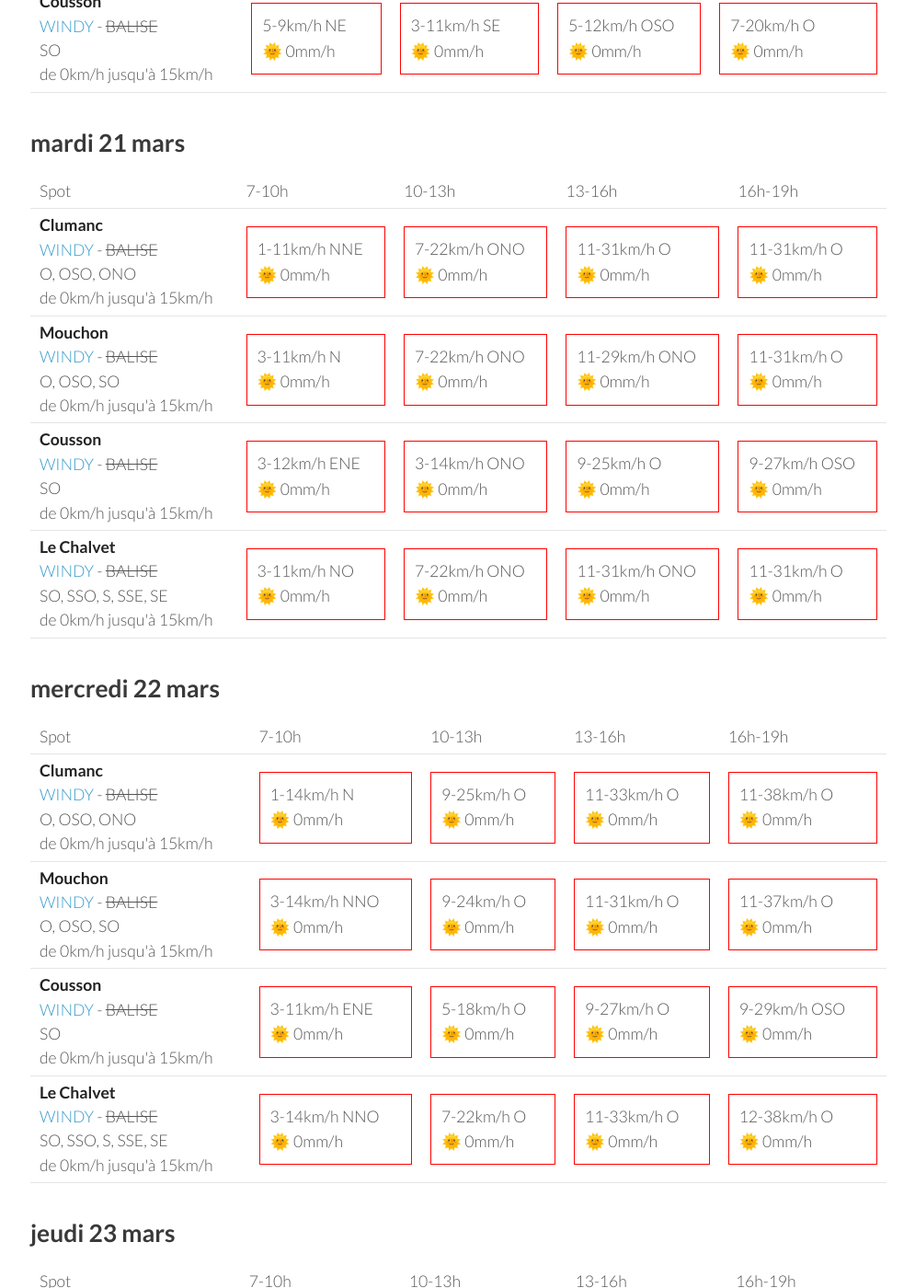
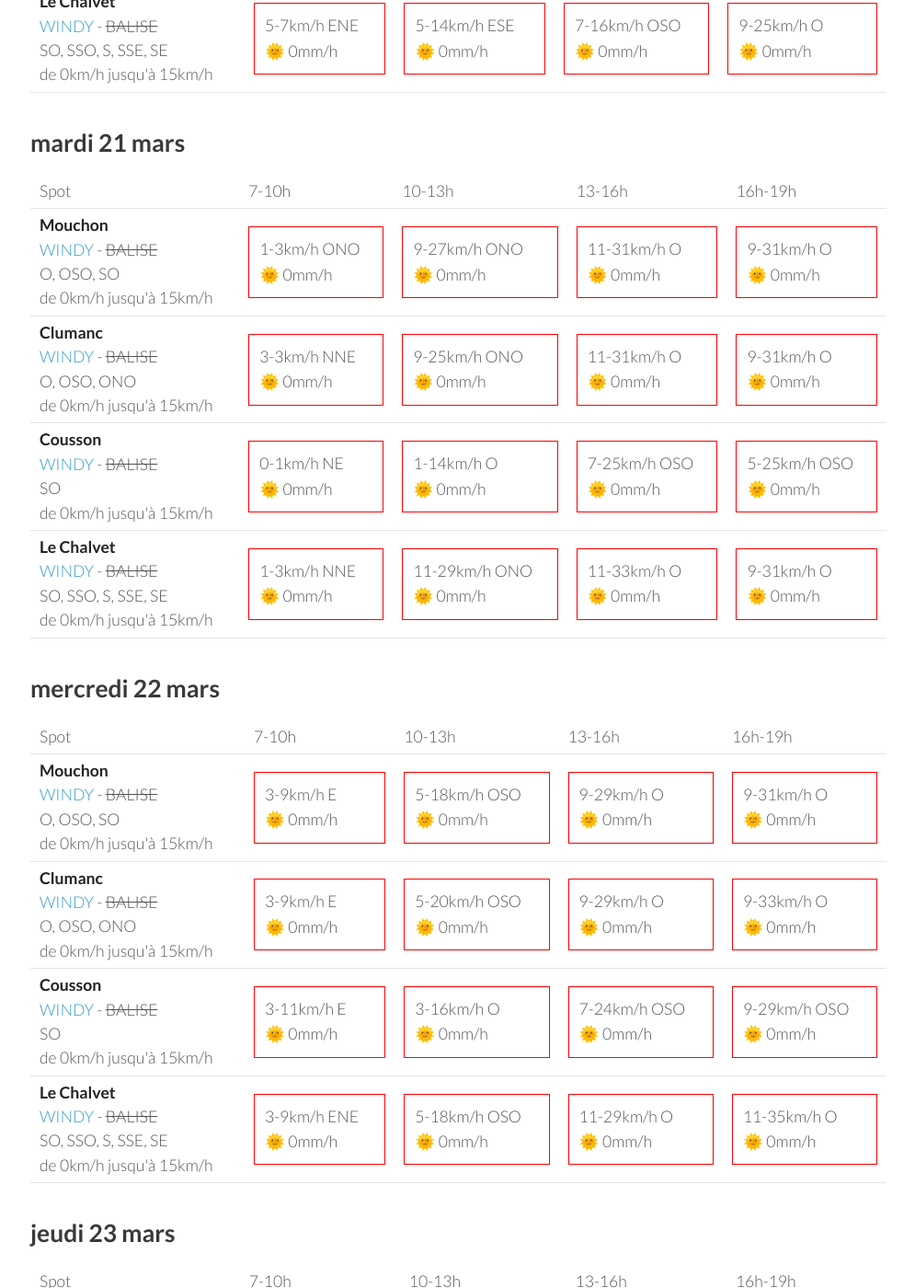
Before and after one commit to parapente-dans-le-nord/parapente-dans-le-nord.github.io, a Jekyll site: the page built from serre_poncon.markdown, in a window 1280 px wide and 1400 px high, scrolled down 1325 px. Shown: the whole window at 92% size, without its empty margins (25-1020 px from the left). Built offline with Jekyll 4.4.1, drawn with Linux system fonts in a browser that asks for light colours; some of the changed text lies outside the part shown.

Commit message:
update index.markdown

```diff
--- a/serre_poncon.markdown
+++ b/serre_poncon.markdown
@@ -25,36 +25,36 @@ page mise à jour le dimanche 19 mars 13:31
         <td><strong>Clumanc</strong><br><a href="https://windy.com/44.027/6.402?43.914,6.403,10,m:eSxaglP">WINDY</a> - <span class="no-balise"> BALISE </span><br> <span class="vent-favorable">O, OSO, ONO</span><br><span class="force-vent">de 0km/h jusqu'à 15km/h</span> </td>
 
             <td><div class="not-flyable"><p>0-0km/h NA</p><p>🌧️ 0mm/h</p></div></td>
-            <td><div class="not-flyable"><p>3-9km/h SO</p><p>🌞 0mm/h</p></div></td>
-            <td><div class="not-flyable"><p>9-22km/h O</p><p>🌞 0.3mm/h</p></div></td>
-            <td><div class="not-flyable"><p>20-42km/h O</p><p>🌞 0.4mm/h</p></div></td>
+            <td><div class="not-flyable"><p>0-0km/h NA</p><p>🌧️ 0mm/h</p></div></td>
+            <td><div class="not-flyable"><p>0-0km/h NA</p><p>🌧️ 0mm/h</p></div></td>
+            <td><div class="not-flyable"><p>9-22km/h O</p><p>🌞 0mm/h</p></div></td>
+
+    </tr>
+<tr>
+        <td><strong>Mouchon</strong><br><a href="https://windy.com/43.992/6.424?43.878,6.425,10,m:eSuaglR">WINDY</a> - <span class="no-balise"> BALISE </span><br> <span class="vent-favorable">O, OSO, SO</span><br><span class="force-vent">de 0km/h jusqu'à 15km/h</span> </td>
+
+            <td><div class="not-flyable"><p>0-0km/h NA</p><p>🌧️ 0mm/h</p></div></td>
+            <td><div class="not-flyable"><p>0-0km/h NA</p><p>🌧️ 0mm/h</p></div></td>
+            <td><div class="not-flyable"><p>0-0km/h NA</p><p>🌧️ 0mm/h</p></div></td>
+            <td><div class="not-flyable"><p>7-22km/h ONO</p><p>🌞 0mm/h</p></div></td>
+
+    </tr>
+<tr>
+        <td><strong>Cousson</strong><br><a href="https://windy.com/44.054/6.240?43.940,6.241,10,m:eSAaglz">WINDY</a> - <span class="no-balise"> BALISE </span><br> <span class="vent-favorable">SO</span><br><span class="force-vent">de 0km/h jusqu'à 15km/h</span> </td>
+
+            <td><div class="not-flyable"><p>0-0km/h NA</p><p>🌧️ 0mm/h</p></div></td>
+            <td><div class="not-flyable"><p>0-0km/h NA</p><p>🌧️ 0mm/h</p></div></td>
+            <td><div class="not-flyable"><p>0-0km/h NA</p><p>🌧️ 0mm/h</p></div></td>
+            <td><div class="not-flyable"><p>5-14km/h O</p><p>🌞 0mm/h</p></div></td>
 
     </tr>
 <tr>
         <td><strong>Le Chalvet</strong><br><a href="https://windy.com/43.979/6.480?43.866,6.480,10,m:eSsaglX">WINDY</a> - <span class="no-balise"> BALISE </span><br> <span class="vent-favorable">SO, SSO, S, SSE, SE</span><br><span class="force-vent">de 0km/h jusqu'à 15km/h</span> </td>
 
             <td><div class="not-flyable"><p>0-0km/h NA</p><p>🌧️ 0mm/h</p></div></td>
-            <td><div class="not-flyable"><p>3-9km/h OSO</p><p>🌞 0mm/h</p></div></td>
+            <td><div class="not-flyable"><p>0-0km/h NA</p><p>🌧️ 0mm/h</p></div></td>
+            <td><div class="not-flyable"><p>0-0km/h NA</p><p>🌧️ 0mm/h</p></div></td>
             <td><div class="not-flyable"><p>9-22km/h O</p><p>🌞 0mm/h</p></div></td>
-            <td><div class="not-flyable"><p>12-33km/h OSO</p><p>🌞 0mm/h</p></div></td>
-
-    </tr>
-<tr>
-        <td><strong>Mouchon</strong><br><a href="https://windy.com/43.992/6.424?43.878,6.425,10,m:eSuaglR">WINDY</a> - <span class="no-balise"> BALISE </span><br> <span class="vent-favorable">O, OSO, SO</span><br><span class="force-vent">de 0km/h jusqu'à 15km/h</span> </td>
-
-            <td><div class="not-flyable"><p>0-0km/h NA</p><p>🌧️ 0mm/h</p></div></td>
-            <td><div class="not-flyable"><p>3-11km/h SSO</p><p>🌞 0mm/h</p></div></td>
-            <td><div class="not-flyable"><p>7-18km/h ONO</p><p>🌞 0mm/h</p></div></td>
-            <td><div class="not-flyable"><p>14-35km/h ONO</p><p>🌞 0.6mm/h</p></div></td>
-
-    </tr>
-<tr>
-        <td><strong>Cousson</strong><br><a href="https://windy.com/44.054/6.240?43.940,6.241,10,m:eSAaglz">WINDY</a> - <span class="no-balise"> BALISE </span><br> <span class="vent-favorable">SO</span><br><span class="force-vent">de 0km/h jusqu'à 15km/h</span> </td>
-
-            <td><div class="not-flyable"><p>0-0km/h NA</p><p>🌧️ 0mm/h</p></div></td>
-            <td><div class="not-flyable"><p>1-5km/h ONO</p><p>🌧 1.4mm/h</p></div></td>
-            <td><div class="not-flyable"><p>5-14km/h OSO</p><p>🌧 0.6mm/h</p></div></td>
-            <td><div class="not-flyable"><p>7-37km/h OSO</p><p>🌧 1.1mm/h</p></div></td>
 
     </tr>
 
@@ -76,40 +76,40 @@ page mise à jour le dimanche 19 mars 13:31
 <tr>
         <td><strong>Clumanc</strong><br><a href="https://windy.com/44.027/6.402?43.914,6.403,10,m:eSxaglP">WINDY</a> - <span class="no-balise"> BALISE </span><br> <span class="vent-favorable">O, OSO, ONO</span><br><span class="force-vent">de 0km/h jusqu'à 15km/h</span> </td>
 
-            <td><div class="not-flyable"><p>1-5km/h ENE</p><p>🌞 0mm/h</p></div></td>
-            <td><div class="flyable"><p>3-5km/h OSO</p><p>🌞 0mm/h</p></div></td>
+            <td><div class="not-flyable"><p>3-3km/h NE</p><p>🌞 0mm/h</p></div></td>
+            <td><div class="flyable"><p>3-7km/h OSO</p><p>🌞 0mm/h</p></div></td>
             <td><div class="not-flyable"><p>7-18km/h OSO</p><p>🌞 0mm/h</p></div></td>
-            <td><div class="not-flyable"><p>9-25km/h O</p><p>🌞 0mm/h</p></div></td>
+            <td><div class="not-flyable"><p>9-24km/h O</p><p>🌞 0mm/h</p></div></td>
+
+
+    </tr>
+<tr>
+        <td><strong>Mouchon</strong><br><a href="https://windy.com/43.992/6.424?43.878,6.425,10,m:eSuaglR">WINDY</a> - <span class="no-balise"> BALISE </span><br> <span class="vent-favorable">O, OSO, SO</span><br><span class="force-vent">de 0km/h jusqu'à 15km/h</span> </td>
+
+            <td><div class="not-flyable"><p>3-5km/h SSE</p><p>🌞 0mm/h</p></div></td>
+            <td><div class="not-flyable"><p>5-14km/h SE</p><p>🌞 0mm/h</p></div></td>
+            <td><div class="not-flyable"><p>5-18km/h O</p><p>🌞 0mm/h</p></div></td>
+            <td><div class="not-flyable"><p>7-24km/h ONO</p><p>🌞 0mm/h</p></div></td>
+
+
+    </tr>
+<tr>
+        <td><strong>Cousson</strong><br><a href="https://windy.com/44.054/6.240?43.940,6.241,10,m:eSAaglz">WINDY</a> - <span class="no-balise"> BALISE </span><br> <span class="vent-favorable">SO</span><br><span class="force-vent">de 0km/h jusqu'à 15km/h</span> </td>
+
+            <td><div class="not-flyable"><p>5-11km/h NE</p><p>🌞 0mm/h</p></div></td>
+            <td><div class="not-flyable"><p>3-11km/h S</p><p>🌞 0mm/h</p></div></td>
+            <td><div class="not-flyable"><p>3-11km/h O</p><p>🌞 0mm/h</p></div></td>
+            <td><div class="not-flyable"><p>7-18km/h OSO</p><p>🌞 0mm/h</p></div></td>
 
 
     </tr>
 <tr>
         <td><strong>Le Chalvet</strong><br><a href="https://windy.com/43.979/6.480?43.866,6.480,10,m:eSsaglX">WINDY</a> - <span class="no-balise"> BALISE </span><br> <span class="vent-favorable">SO, SSO, S, SSE, SE</span><br><span class="force-vent">de 0km/h jusqu'à 15km/h</span> </td>
 
-            <td><div class="not-flyable"><p>5-9km/h E</p><p>🌞 0mm/h</p></div></td>
-            <td><div class="not-flyable"><p>5-16km/h E</p><p>🌞 0mm/h</p></div></td>
-            <td><div class="flyable"><p>5-14km/h SO</p><p>🌞 0mm/h</p></div></td>
-            <td><div class="not-flyable"><p>11-25km/h ONO</p><p>🌞 0mm/h</p></div></td>
-
-
-    </tr>
-<tr>
-        <td><strong>Mouchon</strong><br><a href="https://windy.com/43.992/6.424?43.878,6.425,10,m:eSuaglR">WINDY</a> - <span class="no-balise"> BALISE </span><br> <span class="vent-favorable">O, OSO, SO</span><br><span class="force-vent">de 0km/h jusqu'à 15km/h</span> </td>
-
-            <td><div class="not-flyable"><p>5-5km/h SSE</p><p>🌞 0mm/h</p></div></td>
-            <td><div class="not-flyable"><p>7-16km/h SE</p><p>🌞 0mm/h</p></div></td>
-            <td><div class="not-flyable"><p>5-18km/h OSO</p><p>🌞 0mm/h</p></div></td>
-            <td><div class="not-flyable"><p>9-25km/h ONO</p><p>🌞 0mm/h</p></div></td>
-
-
-    </tr>
-<tr>
-        <td><strong>Cousson</strong><br><a href="https://windy.com/44.054/6.240?43.940,6.241,10,m:eSAaglz">WINDY</a> - <span class="no-balise"> BALISE </span><br> <span class="vent-favorable">SO</span><br><span class="force-vent">de 0km/h jusqu'à 15km/h</span> </td>
-
-            <td><div class="not-flyable"><p>5-9km/h NE</p><p>🌞 0mm/h</p></div></td>
-            <td><div class="not-flyable"><p>3-11km/h SE</p><p>🌞 0mm/h</p></div></td>
-            <td><div class="not-flyable"><p>5-12km/h OSO</p><p>🌞 0mm/h</p></div></td>
-            <td><div class="not-flyable"><p>7-20km/h O</p><p>🌞 0mm/h</p></div></td>
+            <td><div class="not-flyable"><p>5-7km/h ENE</p><p>🌞 0mm/h</p></div></td>
+            <td><div class="not-flyable"><p>5-14km/h ESE</p><p>🌞 0mm/h</p></div></td>
+            <td><div class="not-flyable"><p>7-16km/h OSO</p><p>🌞 0mm/h</p></div></td>
+            <td><div class="not-flyable"><p>9-25km/h O</p><p>🌞 0mm/h</p></div></td>
 
 
     </tr>
@@ -130,42 +130,42 @@ page mise à jour le dimanche 19 mars 13:31
       <td>16h-19h</td>
     </tr>
 <tr>
-        <td><strong>Clumanc</strong><br><a href="https://windy.com/44.027/6.402?43.914,6.403,10,m:eSxaglP">WINDY</a> - <span class="no-balise"> BALISE </span><br> <span class="vent-favorable">O, OSO, ONO</span><br><span class="force-vent">de 0km/h jusqu'à 15km/h</span> </td>
+        <td><strong>Mouchon</strong><br><a href="https://windy.com/43.992/6.424?43.878,6.425,10,m:eSuaglR">WINDY</a> - <span class="no-balise"> BALISE </span><br> <span class="vent-favorable">O, OSO, SO</span><br><span class="force-vent">de 0km/h jusqu'à 15km/h</span> </td>
 
-            <td><div class="not-flyable"><p>1-11km/h NNE</p><p>🌞 0mm/h</p></div></td>
-            <td><div class="not-flyable"><p>7-22km/h ONO</p><p>🌞 0mm/h</p></div></td>
+            <td><div class="not-flyable"><p>1-3km/h ONO</p><p>🌞 0mm/h</p></div></td>
+            <td><div class="not-flyable"><p>9-27km/h ONO</p><p>🌞 0mm/h</p></div></td>
             <td><div class="not-flyable"><p>11-31km/h O</p><p>🌞 0mm/h</p></div></td>
-            <td><div class="not-flyable"><p>11-31km/h O</p><p>🌞 0mm/h</p></div></td>
+            <td><div class="not-flyable"><p>9-31km/h O</p><p>🌞 0mm/h</p></div></td>
 
 
     </tr>
 <tr>
-        <td><strong>Mouchon</strong><br><a href="https://windy.com/43.992/6.424?43.878,6.425,10,m:eSuaglR">WINDY</a> - <span class="no-balise"> BALISE </span><br> <span class="vent-favorable">O, OSO, SO</span><br><span class="force-vent">de 0km/h jusqu'à 15km/h</span> </td>
+        <td><strong>Clumanc</strong><br><a href="https://windy.com/44.027/6.402?43.914,6.403,10,m:eSxaglP">WINDY</a> - <span class="no-balise"> BALISE </span><br> <span class="vent-favorable">O, OSO, ONO</span><br><span class="force-vent">de 0km/h jusqu'à 15km/h</span> </td>
 
-            <td><div class="not-flyable"><p>3-11km/h N</p><p>🌞 0mm/h</p></div></td>
-            <td><div class="not-flyable"><p>7-22km/h ONO</p><p>🌞 0mm/h</p></div></td>
-            <td><div class="not-flyable"><p>11-29km/h ONO</p><p>🌞 0mm/h</p></div></td>
+            <td><div class="not-flyable"><p>3-3km/h NNE</p><p>🌞 0mm/h</p></div></td>
+            <td><div class="not-flyable"><p>9-25km/h ONO</p><p>🌞 0mm/h</p></div></td>
             <td><div class="not-flyable"><p>11-31km/h O</p><p>🌞 0mm/h</p></div></td>
+            <td><div class="not-flyable"><p>9-31km/h O</p><p>🌞 0mm/h</p></div></td>
 
 
     </tr>
 <tr>
         <td><strong>Cousson</strong><br><a href="https://windy.com/44.054/6.240?43.940,6.241,10,m:eSAaglz">WINDY</a> - <span class="no-balise"> BALISE </span><br> <span class="vent-favorable">SO</span><br><span class="force-vent">de 0km/h jusqu'à 15km/h</span> </td>
 
-            <td><div class="not-flyable"><p>3-12km/h ENE</p><p>🌞 0mm/h</p></div></td>
-            <td><div class="not-flyable"><p>3-14km/h ONO</p><p>🌞 0mm/h</p></div></td>
-            <td><div class="not-flyable"><p>9-25km/h O</p><p>🌞 0mm/h</p></div></td>
-            <td><div class="not-flyable"><p>9-27km/h OSO</p><p>🌞 0mm/h</p></div></td>
+            <td><div class="not-flyable"><p>0-1km/h NE</p><p>🌞 0mm/h</p></div></td>
+            <td><div class="not-flyable"><p>1-14km/h O</p><p>🌞 0mm/h</p></div></td>
+            <td><div class="not-flyable"><p>7-25km/h OSO</p><p>🌞 0mm/h</p></div></td>
+            <td><div class="not-flyable"><p>5-25km/h OSO</p><p>🌞 0mm/h</p></div></td>
 
 
     </tr>
 <tr>
         <td><strong>Le Chalvet</strong><br><a href="https://windy.com/43.979/6.480?43.866,6.480,10,m:eSsaglX">WINDY</a> - <span class="no-balise"> BALISE </span><br> <span class="vent-favorable">SO, SSO, S, SSE, SE</span><br><span class="force-vent">de 0km/h jusqu'à 15km/h</span> </td>
 
-            <td><div class="not-flyable"><p>3-11km/h NO</p><p>🌞 0mm/h</p></div></td>
-            <td><div class="not-flyable"><p>7-22km/h ONO</p><p>🌞 0mm/h</p></div></td>
-            <td><div class="not-flyable"><p>11-31km/h ONO</p><p>🌞 0mm/h</p></div></td>
-            <td><div class="not-flyable"><p>11-31km/h O</p><p>🌞 0mm/h</p></div></td>
+            <td><div class="not-flyable"><p>1-3km/h NNE</p><p>🌞 0mm/h</p></div></td>
+            <td><div class="not-flyable"><p>11-29km/h ONO</p><p>🌞 0mm/h</p></div></td>
+            <td><div class="not-flyable"><p>11-33km/h O</p><p>🌞 0mm/h</p></div></td>
+            <td><div class="not-flyable"><p>9-31km/h O</p><p>🌞 0mm/h</p></div></td>
 
 
     </tr>
@@ -186,31 +186,31 @@ page mise à jour le dimanche 19 mars 13:31
       <td>16h-19h</td>
     </tr>
 <tr>
-        <td><strong>Clumanc</strong><br><a href="https://windy.com/44.027/6.402?43.914,6.403,10,m:eSxaglP">WINDY</a> - <span class="no-balise"> BALISE </span><br> <span class="vent-favorable">O, OSO, ONO</span><br><span class="force-vent">de 0km/h jusqu'à 15km/h</span> </td>
+        <td><strong>Mouchon</strong><br><a href="https://windy.com/43.992/6.424?43.878,6.425,10,m:eSuaglR">WINDY</a> - <span class="no-balise"> BALISE </span><br> <span class="vent-favorable">O, OSO, SO</span><br><span class="force-vent">de 0km/h jusqu'à 15km/h</span> </td>
 
-            <td><div class="not-flyable"><p>1-14km/h N</p><p>🌞 0mm/h</p></div></td>
-            <td><div class="not-flyable"><p>9-25km/h O</p><p>🌞 0mm/h</p></div></td>
-            <td><div class="not-flyable"><p>11-33km/h O</p><p>🌞 0mm/h</p></div></td>
-            <td><div class="not-flyable"><p>11-38km/h O</p><p>🌞 0mm/h</p></div></td>
+            <td><div class="not-flyable"><p>3-9km/h E</p><p>🌞 0mm/h</p></div></td>
+            <td><div class="not-flyable"><p>5-18km/h OSO</p><p>🌞 0mm/h</p></div></td>
+            <td><div class="not-flyable"><p>9-29km/h O</p><p>🌞 0mm/h</p></div></td>
+            <td><div class="not-flyable"><p>9-31km/h O</p><p>🌞 0mm/h</p></div></td>
 
 
     </tr>
 <tr>
-        <td><strong>Mouchon</strong><br><a href="https://windy.com/43.992/6.424?43.878,6.425,10,m:eSuaglR">WINDY</a> - <span class="no-balise"> BALISE </span><br> <span class="vent-favorable">O, OSO, SO</span><br><span class="force-vent">de 0km/h jusqu'à 15km/h</span> </td>
+        <td><strong>Clumanc</strong><br><a href="https://windy.com/44.027/6.402?43.914,6.403,10,m:eSxaglP">WINDY</a> - <span class="no-balise"> BALISE </span><br> <span class="vent-favorable">O, OSO, ONO</span><br><span class="force-vent">de 0km/h jusqu'à 15km/h</span> </td>
 
-            <td><div class="not-flyable"><p>3-14km/h NNO</p><p>🌞 0mm/h</p></div></td>
-            <td><div class="not-flyable"><p>9-24km/h O</p><p>🌞 0mm/h</p></div></td>
-            <td><div class="not-flyable"><p>11-31km/h O</p><p>🌞 0mm/h</p></div></td>
-            <td><div class="not-flyable"><p>11-37km/h O</p><p>🌞 0mm/h</p></div></td>
+            <td><div class="not-flyable"><p>3-9km/h E</p><p>🌞 0mm/h</p></div></td>
+            <td><div class="not-flyable"><p>5-20km/h OSO</p><p>🌞 0mm/h</p></div></td>
+            <td><div class="not-flyable"><p>9-29km/h O</p><p>🌞 0mm/h</p></div></td>
+            <td><div class="not-flyable"><p>9-33km/h O</p><p>🌞 0mm/h</p></div></td>
 
 
     </tr>
 <tr>
         <td><strong>Cousson</strong><br><a href="https://windy.com/44.054/6.240?43.940,6.241,10,m:eSAaglz">WINDY</a> - <span class="no-balise"> BALISE </span><br> <span class="vent-favorable">SO</span><br><span class="force-vent">de 0km/h jusqu'à 15km/h</span> </td>
 
-            <td><div class="not-flyable"><p>3-11km/h ENE</p><p>🌞 0mm/h</p></div></td>
-            <td><div class="not-flyable"><p>5-18km/h O</p><p>🌞 0mm/h</p></div></td>
-            <td><div class="not-flyable"><p>9-27km/h O</p><p>🌞 0mm/h</p></div></td>
+            <td><div class="not-flyable"><p>3-11km/h E</p><p>🌞 0mm/h</p></div></td>
+            <td><div class="not-flyable"><p>3-16km/h O</p><p>🌞 0mm/h</p></div></td>
+            <td><div class="not-flyable"><p>7-24km/h OSO</p><p>🌞 0mm/h</p></div></td>
             <td><div class="not-flyable"><p>9-29km/h OSO</p><p>🌞 0mm/h</p></div></td>
 
 
@@ -218,10 +218,10 @@ page mise à jour le dimanche 19 mars 13:31
 <tr>
         <td><strong>Le Chalvet</strong><br><a href="https://windy.com/43.979/6.480?43.866,6.480,10,m:eSsaglX">WINDY</a> - <span class="no-balise"> BALISE </span><br> <span class="vent-favorable">SO, SSO, S, SSE, SE</span><br><span class="force-vent">de 0km/h jusqu'à 15km/h</span> </td>
 
-            <td><div class="not-flyable"><p>3-14km/h NNO</p><p>🌞 0mm/h</p></div></td>
-            <td><div class="not-flyable"><p>7-22km/h O</p><p>🌞 0mm/h</p></div></td>
-            <td><div class="not-flyable"><p>11-33km/h O</p><p>🌞 0mm/h</p></div></td>
-            <td><div class="not-flyable"><p>12-38km/h O</p><p>🌞 0mm/h</p></div></td>
+            <td><div class="not-flyable"><p>3-9km/h ENE</p><p>🌞 0mm/h</p></div></td>
+            <td><div class="not-flyable"><p>5-18km/h OSO</p><p>🌞 0mm/h</p></div></td>
+            <td><div class="not-flyable"><p>11-29km/h O</p><p>🌞 0mm/h</p></div></td>
+            <td><div class="not-flyable"><p>11-35km/h O</p><p>🌞 0mm/h</p></div></td>
 
 
     </tr>
```
Also changed, not shown: other parts of serre_poncon.markdown (+1 -1 lines).
